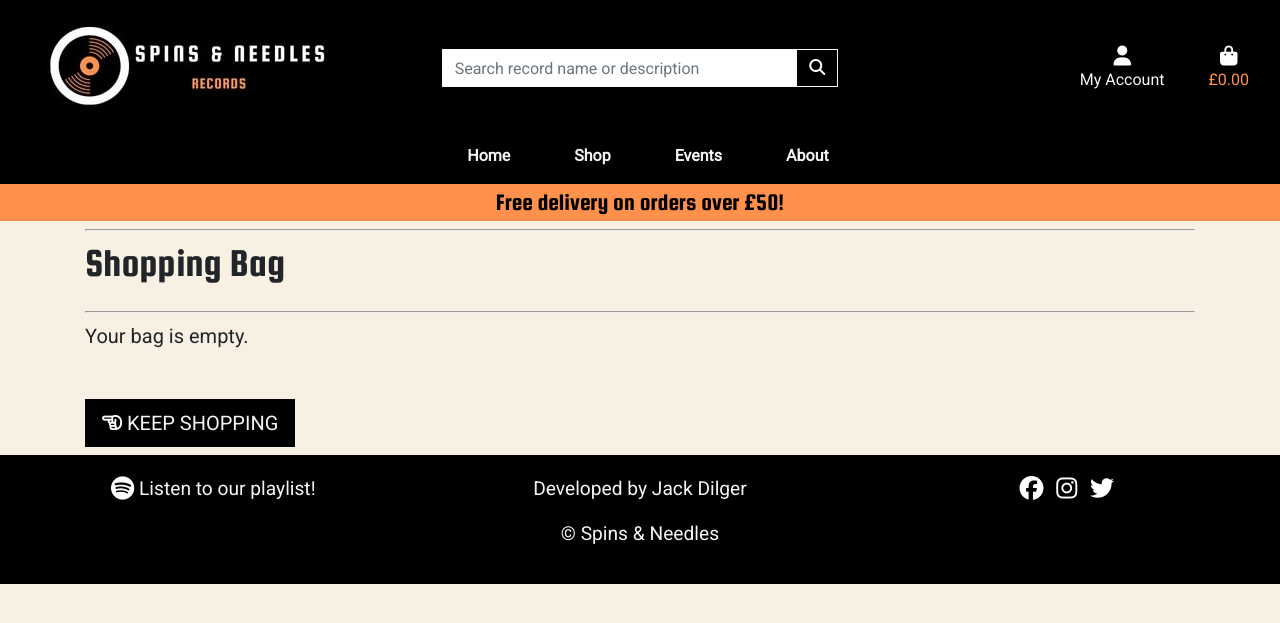
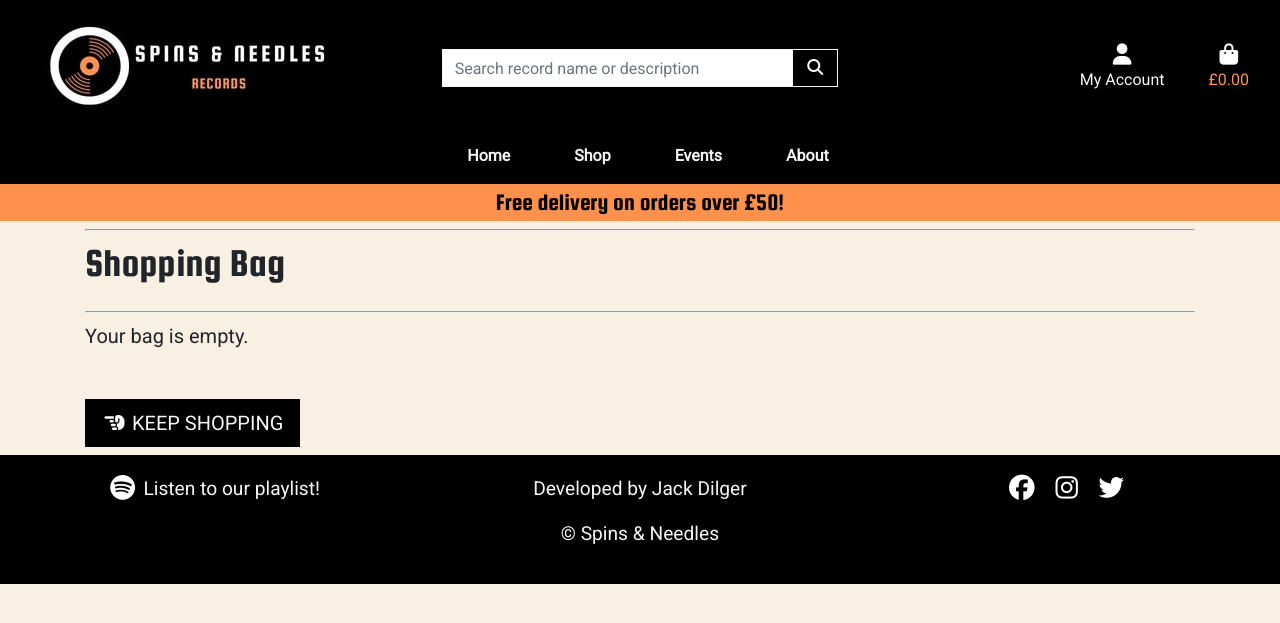
Before and after one commit to JackDilger/spins-and-needles-ms4, a Django app: page /bag/ in a window 1280 px wide. Shown: the top 623 px of the page. Run offline with Django 3.2, Linux system fonts and the light colour scheme; some libraries are stand-ins or nearby versions; some web fonts are replaced.

Commit message:
Switch to Font Awesome CSS CDN for instant icon loading
Replaces Font Awesome Kit (JavaScript-based) with CSS CDN for immediate icon rendering. This eliminates the icon pop-in delay on page load while maintaining all icon functionality.

Changes:
- Replace Font Awesome Kit script with CSS CDN link (Font Awesome 6.5.1)
- Update CSP to allow cdnjs.cloudflare.com for styles and fonts
- Replace fa-regular icons with fas (solid) for compatibility with FA Free
- Update preconnect from ka-f.fontawesome.com to cdnjs.cloudflare.com
- Fix typo in checkout_success.html (fa-hand-point-lef → fa-hand-point-left)

Benefits:
- Icons render instantly with page load (no JavaScript execution required)
- Smaller payload (~70KB CSS vs ~150KB JS Kit)
- Better caching and performance
- No FOUC/FOIT for icons

```diff
--- a/bag/templates/bag/bag.html
+++ b/bag/templates/bag/bag.html
@@ -105,7 +105,7 @@
                         <td colspan="5" class="text-right">
                             <a href="{% url 'products' %}" class="btn keep-shopping-btn text-white rounded-0 btn-lg">
                                 <span>
-                                    <i id="keep-shopping-icon-bag" class="fa-regular fa-hand-point-left"></i>
+                                    <i id="keep-shopping-icon-bag" class="fas fa-hand-point-left"></i>
                                 </span>
                                 <span class="text-uppercase">Keep Shopping</span>
                             </a>
@@ -123,7 +123,7 @@
             <p class="lead mb-5">Your bag is empty.</p>
             <a href="{% url 'products' %}" class="btn keep-shopping-btn text-white rounded-0 btn-lg">
                 <span>
-                    <i id="keep-shopping-icon-bag-empty" class="fa-regular fa-hand-point-left"></i>
+                    <i id="keep-shopping-icon-bag-empty" class="fas fa-hand-point-left"></i>
                 </span>
                 <span class="text-uppercase">Keep Shopping</span>
             </a>
--- a/checkout/templates/checkout/checkout.html
+++ b/checkout/templates/checkout/checkout.html
@@ -108,7 +108,7 @@
                 <div class="submit-button text-right mt-5 mb-2">
                     <a href="{% url 'view_bag' %}" class="btn adjust-bag-btn text-white rounded-0 btn-lg">
                         <span>
-                            <i id="adjust-bag-icon" class="fa-regular fa-hand-point-left"></i>
+                            <i id="adjust-bag-icon" class="fas fa-hand-point-left"></i>
                         </span>
                         <span class="text-uppercase">Adjust Bag</span>
                     </a>
--- a/checkout/templates/checkout/checkout_success.html
+++ b/checkout/templates/checkout/checkout_success.html
@@ -176,14 +176,14 @@
             {% if from_profile %}
             <a href="{% url 'profile' %}" class="btn back-to-profile-btn text-white btn-lg rounded-0 my-">
                 <span class="mr-2">
-                    <i id="back-to-profile-icon" class="fa-regular fa-hand-point-lef"></i>
+                    <i id="back-to-profile-icon" class="fas fa-hand-point-left"></i>
                 </span>
                 <span class="text-uppercase">Back to Profile</span>
             </a>
             {% else %}
             <a href="{% url 'products' %}" class="btn keep-shopping-btn text-white btn-lg rounded-0 my-2">
                 <span class="mr-2">
-                    <i id="keep-shopping-icon-checkout-success" class="fa-regular fa-hand-point-left"></i>
+                    <i id="keep-shopping-icon-checkout-success" class="fas fa-hand-point-left"></i>
                 </span>
                 <span class="text-uppercase">Keep Shopping</span>
             </a>
--- a/products/templates/products/product_detail.html
+++ b/products/templates/products/product_detail.html
@@ -103,7 +103,7 @@
                         <div class="col-12">
                             <a href="{% url 'products' %}" class="btn keep-shopping-btn text-white rounded-0 mt-5 btn-lg">
                                 <span>
-                                    <i id="keep-shopping-icon-detail" class="fa-regular fa-hand-point-left"></i>
+                                    <i id="keep-shopping-icon-detail" class="fas fa-hand-point-left"></i>
                                 </span>
                                 <span class="text-uppercase">Keep Shopping</span>
                             </a>
--- a/spins_and_needles/middleware.py
+++ b/spins_and_needles/middleware.py
@@ -33,9 +33,9 @@ class SecurityHeadersMiddleware:
         csp_policy = (
             "default-src 'self'; "
             "script-src 'self' 'unsafe-inline' https://spins-and-needles.s3.amazonaws.com https://spins-and-needles.s3.eu-west-2.amazonaws.com https://js.stripe.com https://code.jquery.com https://cdn.jsdelivr.net https://stackpath.bootstrapcdn.com https://kit.fontawesome.com; "
-            "style-src 'self' 'unsafe-inline' https://spins-and-needles.s3.amazonaws.com https://spins-and-needles.s3.eu-west-2.amazonaws.com https://stackpath.bootstrapcdn.com https://fonts.googleapis.com https://ka-f.fontawesome.com; "
+            "style-src 'self' 'unsafe-inline' https://spins-and-needles.s3.amazonaws.com https://spins-and-needles.s3.eu-west-2.amazonaws.com https://stackpath.bootstrapcdn.com https://fonts.googleapis.com https://ka-f.fontawesome.com https://cdnjs.cloudflare.com; "
             "img-src 'self' https://spins-and-needles.s3.amazonaws.com https://spins-and-needles.s3.eu-west-2.amazonaws.com https://*.stripe.com data:; "
-            "font-src 'self' https://fonts.gstatic.com https://ka-f.fontawesome.com; "
+            "font-src 'self' https://fonts.gstatic.com https://ka-f.fontawesome.com https://cdnjs.cloudflare.com; "
             "connect-src 'self' https://api.stripe.com https://ka-f.fontawesome.com https://cdn.jsdelivr.net https://stackpath.bootstrapcdn.com; "
             "frame-src https://js.stripe.com; "
             "object-src 'none'; "
--- a/templates/base.html
+++ b/templates/base.html
@@ -16,7 +16,7 @@
     <link rel="icon" type="image/x-icon" href="{% static 'favicon.ico' %}">
 
     <!-- Preconnect to external domains for faster resource loading -->
-    <link rel="preconnect" href="https://ka-f.fontawesome.com" crossorigin>
+    <link rel="preconnect" href="https://cdnjs.cloudflare.com" crossorigin>
     <link rel="preconnect" href="https://fonts.googleapis.com">
     <link rel="preconnect" href="https://fonts.gstatic.com" crossorigin>
 
@@ -26,6 +26,9 @@
 
     <!-- Optimized Google Fonts loading with display=block to prevent font flickering -->
     <link rel="stylesheet" href="https://fonts.googleapis.com/css2?family=Roboto&family=Squada+One&display=block">
+
+    <!-- Font Awesome CSS for instant icon rendering -->
+    <link rel="stylesheet" href="https://cdnjs.cloudflare.com/ajax/libs/font-awesome/6.5.1/css/all.min.css" crossorigin="anonymous" referrerpolicy="no-referrer" />
 
     <!-- Critical CSS inlined for faster initial render -->
     <style>
@@ -48,6 +51,9 @@
         .row{display:flex;flex-wrap:wrap;margin-right:-15px;margin-left:-15px}
         .col,.col-12{position:relative;width:100%;padding-right:15px;padding-left:15px}
         header{display:block}
+        /* Reserve space for icons to prevent layout shift */
+        .fas,.fa-solid,.fab,.fa,.fa-regular{display:inline-block;min-width:1.25em;text-align:center}
+        .fa-lg{font-size:1.33333em;line-height:0.75em;vertical-align:-0.0667em}
     </style>
 
     {% block corecss %}
@@ -179,7 +185,6 @@
     <script src="https://cdn.jsdelivr.net/npm/jquery@3.5.1/dist/jquery.min.js" integrity="sha256-9/aliU8dGd2tb6OSsuzixeV4y/faTqgFtohetphbbj0=" crossorigin="anonymous" defer></script>
     <script src="https://cdn.jsdelivr.net/npm/popper.js@1.16.0/dist/umd/popper.min.js" integrity="sha384-Q6E9RHvbIyZFJoft+2mJbHaEWldlvI9IOYy5n3zV9zzTtmI3UksdQRVvoxMfooAo" crossorigin="anonymous" defer></script>
     <script src="https://stackpath.bootstrapcdn.com/bootstrap/4.4.1/js/bootstrap.min.js" integrity="sha384-wfSDF2E50Y2D1uUdj0O3uMBJnjuUD4Ih7YwaYd1iqfktj0Uod8GCExl3Og8ifwB6" crossorigin="anonymous" defer></script>
-    <script src="https://kit.fontawesome.com/e5b3623f47.js" crossorigin="anonymous" defer></script>
 
     {% block postloadjs %}
     <script type="text/javascript">
```
